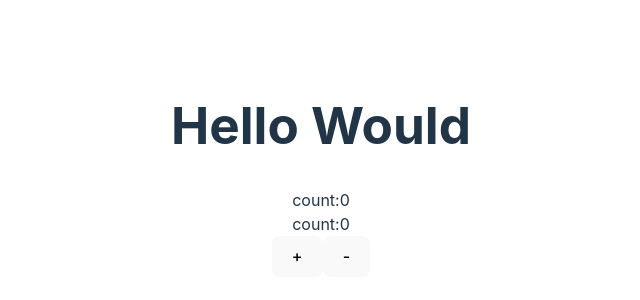
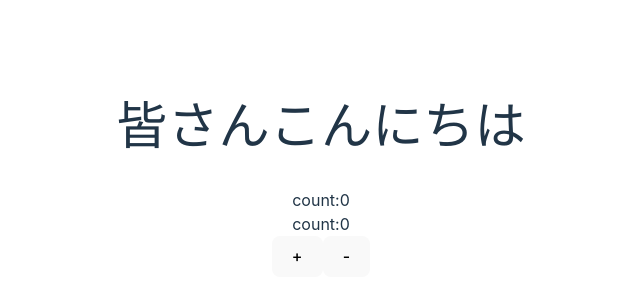
Before and after one commit to honoka5/react-sample, a React (Vite) app: page / in a window 1280 px wide. Shown: the part 230-530 px from the top of the page, without its empty margins (319-959 px from the left). Built offline with nearby package versions, Linux system fonts and the light colour scheme.

Commit message:
タイトル変えました

```diff
--- a/src/App.tsx
+++ b/src/App.tsx
@@ -7,7 +7,7 @@ function App() {
   console.log(count)
   return (
     <>
-      <h1>Hello Would</h1>
+      <h1>皆さんこんにちは</h1>
       <div>count:{count}</div>
       <CountPreview hoge={count}/>
       <button onClick={function(){
```
